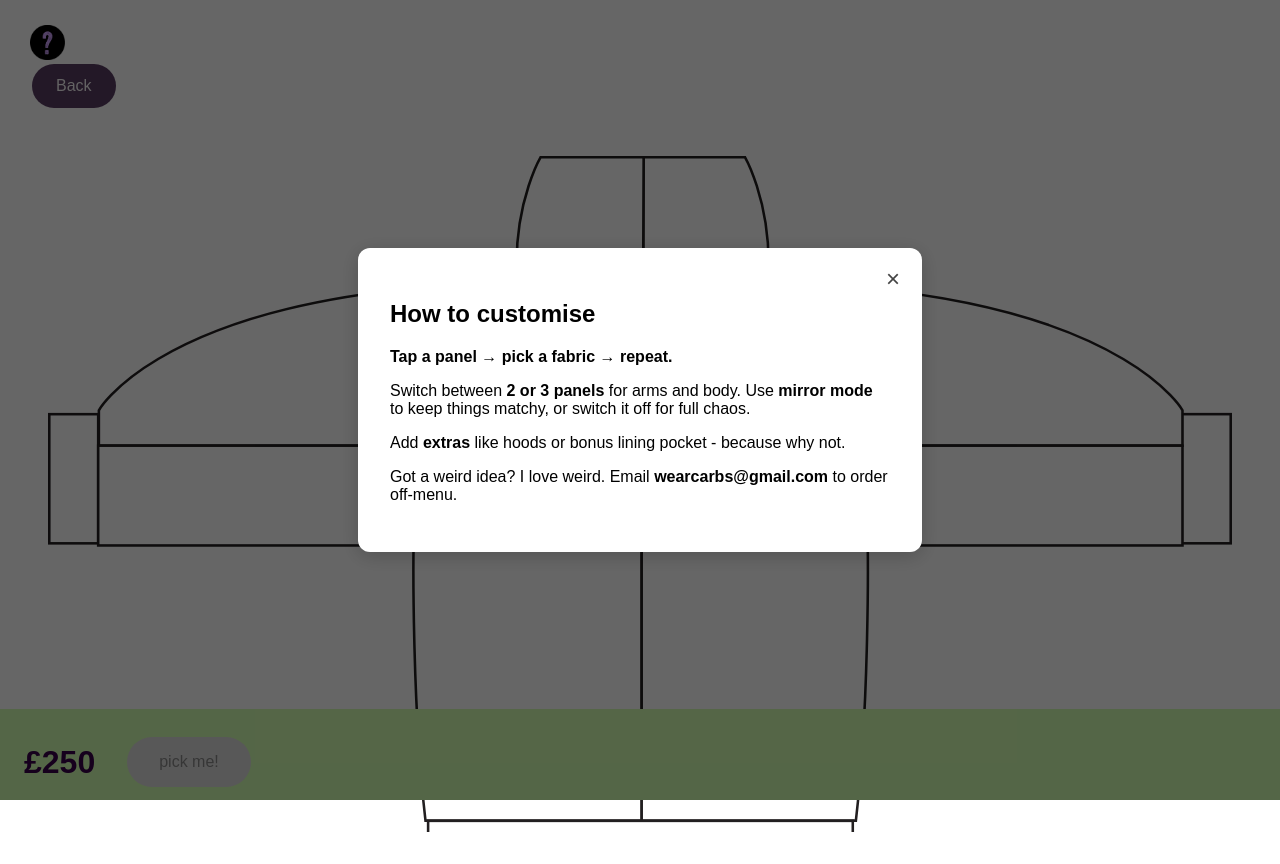
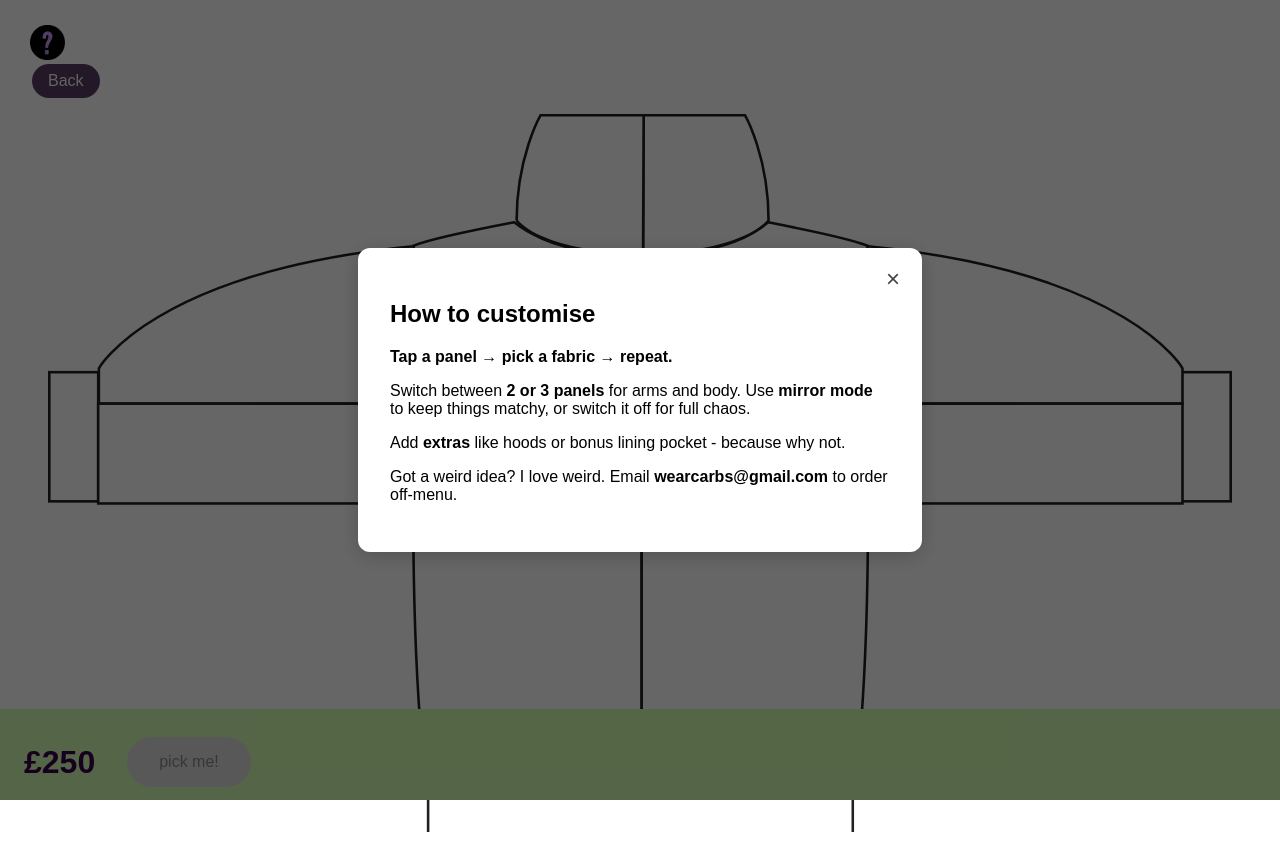
Before and after one commit to jessica440/customcarbs, a React (Create React App) app: page /customise in a window 1280 px wide. Built offline with nearby package versions, Linux system fonts and the light colour scheme.

Commit message:
resize header

```diff
--- a/src/pages/JacketCustomiser.js
+++ b/src/pages/JacketCustomiser.js
@@ -32,7 +32,7 @@ const BackButton = styled.button`
   background-color: var(--button);
   color: var(--button-text);
   font-size: 1rem;
-  padding: 0.8rem 1.5rem;
+  padding: 0.5rem 1rem;
   margin-top: 2rem;
   border: none;
   border-radius: 50px;
--- a/src/pages/JacketCustomiserStyle.js
+++ b/src/pages/JacketCustomiserStyle.js
@@ -31,7 +31,7 @@ export const ContentArea = styled.div`
 
 export const Header = styled.header`
   text-align: left;
-  margin-bottom: 2rem;
+  /* margin-bottom: 2rem; */
 `;
 
 export const Brand = styled.h1`
@@ -186,19 +186,21 @@ export const CategoryTitle = styled.h4`
   padding: 0.5rem;
   margin: 0;
   text-transform: lowercase;
+  font-size: 1rem;
 `;
 
 export const ExtrasLabel = styled.div`
   background: ${(props) => (props.active ? "black" : "white")};
   color: ${(props) => (props.active ? "white" : "black")};
   padding: 0.5rem;
-  margin-top: 0.5rem;
+  /* margin: 0.5rem; */
   font-weight: bold;
   text-transform: lowercase;
   text-align: center;
   cursor: url(${Pointer}) 0 0, pointer;
   border: 1px solid black;
   flex: 1;
+  height: 15px;
 
   &:hover {
     background: ${(props) => (props.active ? "black" : "#f0f0f0")};
```
